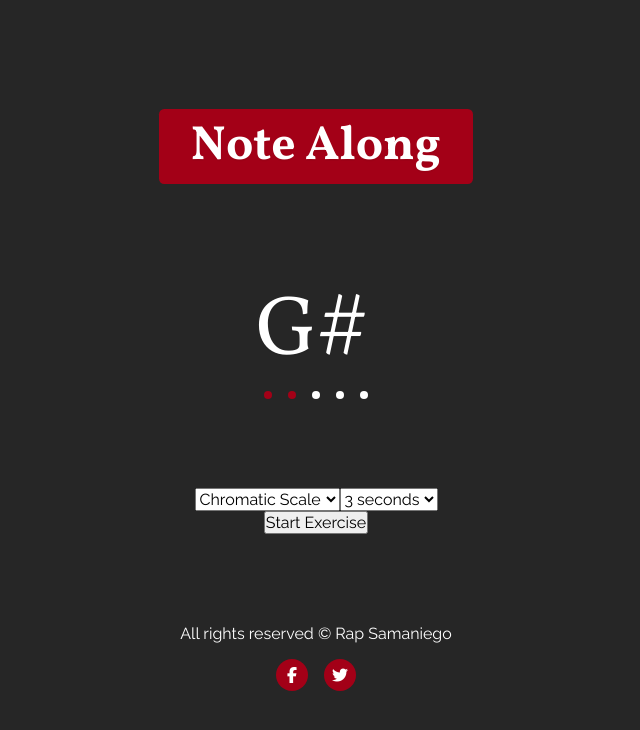
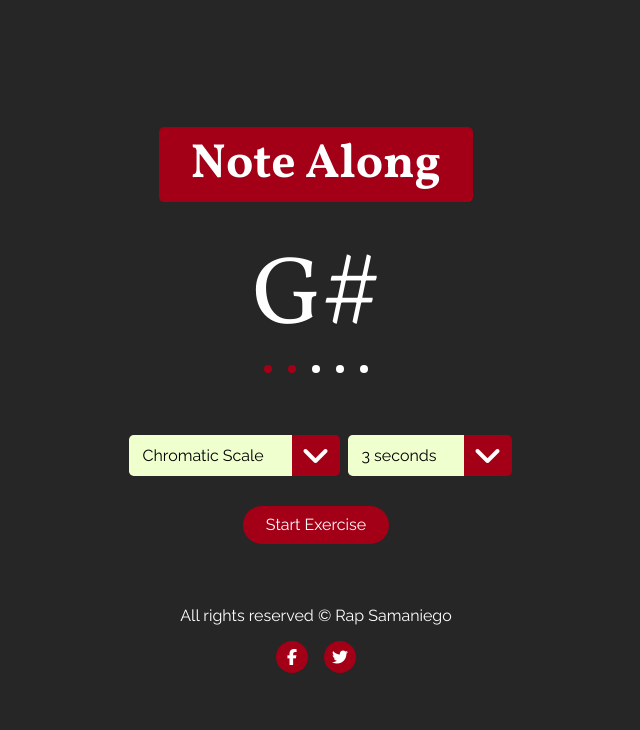
Before and after one commit to rapsamaniego27/note-along, a website: page index.html in a window 1280 px wide. Shown: the whole page, without its empty margins (324-964 px from the left). Drawn offline with nearby package versions, Linux system fonts and the light colour scheme; files that its build step writes are made by us from their sources.

Commit message:
added styling to options section

```diff
--- a/index.html
+++ b/index.html
@@ -20,12 +20,12 @@
   <div id="wrapper">
     <div id="main">
 
-      <div class="app-heading__container">
-        <h1 class="app-heading">Note Along</h1>
-      </div>
+      <div class="note-display" id="noteDisplay">
+        <div class="app-heading__container">
+          <h1 class="app-heading">Note Along</h1>
+        </div>
 
-      <div class="note-display" id="noteDisplay">
-        <span class="note hex-white head3" id="note">G#</span>
+        <span class="note hex-white head4 mt-30" id="note">G#</span>
         <ul class="interval-dots">
           <li class="dot dot--counted"></li>
           <li class="dot dot--counted"></li>
@@ -46,6 +46,7 @@
               <option value="naturals">Natural Notes</option>
               <option value="accidentals">Sharps and Flats</option>
             </select>
+            <span class="option-arrow"></span>
           </div>
 
           <!-- Row Interval -->
@@ -55,11 +56,12 @@
               <option value="4">4 seconds</option>
               <option value="5">5 seconds</option>
             </select>
+            <span class="option-arrow"></span>
           </div>
         </div>
 
         <!-- Button for the app -->
-        <button class="btn btn-primary">Start Exercise</button>
+        <button class="btn btn-accent mt-30" id="start">Start Exercise</button>
       </div>
 
 
--- a/source/scss/2-base/placeholders.scss
+++ b/source/scss/2-base/placeholders.scss
@@ -6,10 +6,10 @@
   user-select: none;
   background-color: transparent;
   border: 1px solid transparent;
-  padding: .375rem .75rem;
+  padding: .4rem 1.375rem;
   font-size: 1rem;
   line-height: 1.5;
-  border-radius: 0.1875em;
+  border-radius: 2rem;
 }
 
 
--- a/source/scss/4-layout/app-display.scss
+++ b/source/scss/4-layout/app-display.scss
@@ -1,5 +1,8 @@
 .note-display{
-
+  display:flex;
+  justify-content:center;
+  align-items: center;
+  flex-direction: column;
  .dot{
   width:0.5rem;
   height:0.5rem;
--- a/source/scss/4-layout/app-options.scss
+++ b/source/scss/4-layout/app-options.scss
@@ -9,4 +9,46 @@
   justify-content:center;
   align-items: center;
  }
+
+ .option{
+  position:relative;
+
+  select{
+   padding:10px 50px 10px 10px;
+   margin:0 0.5rem;
+   background:var(--yellow);
+   border:none;
+   border-radius: 0.3rem;
+  }
+ }
+
+ /* Parent block of the arrow */
+ .option-arrow{
+  position:absolute;
+  top:0;
+  right:0;
+  display:block;
+  background:var(--accent);
+  height:100%;
+  width:3rem;
+  pointer-events: none;
+  border-top-right-radius: 0.3rem;
+  border-bottom-right-radius: 0.3rem;
+ }
+
+ /* The arrow is using Font Awesome icons */
+ .option-arrow::after{
+  font-family: "Font Awesome 5 Free";
+  font-weight: 900;
+  content: "\f107";
+  font-size:2rem;
+  color:var(--white);
+  position:absolute;
+  left:50%;
+  top:50%;
+  transform:translate(-50%, -50%);
+ }
+
+
+
 }
--- a/source/scss/4-layout/default-structure.scss
+++ b/source/scss/4-layout/default-structure.scss
@@ -16,5 +16,5 @@ body{
   justify-content:space-around;
   align-items: center;
   flex-direction: column;
-  height:84vh;
+  height:76vh;
 }
--- a/source/scss/4-layout/footer.scss
+++ b/source/scss/4-layout/footer.scss
@@ -18,7 +18,7 @@ footer{
       margin:0 0.5rem;
       position:relative;
       transform:scale(1);
-      transition:all 0.3s ease-in-out;
+      transition:all 0.2s ease-in-out;
 
       &:hover{
         transform:scale(1.1);
--- a/source/scss/5-modules/buttons.scss
+++ b/source/scss/5-modules/buttons.scss
@@ -14,3 +14,7 @@
 .btn-warning{
   @include btn-background(color('warning'));
 }
+
+.btn-accent{
+  @include btn-background(color('accent'));
+}
```
